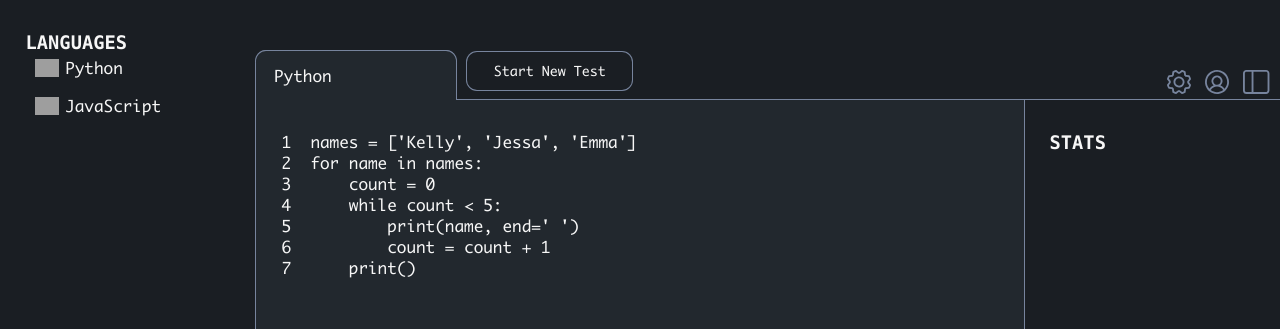
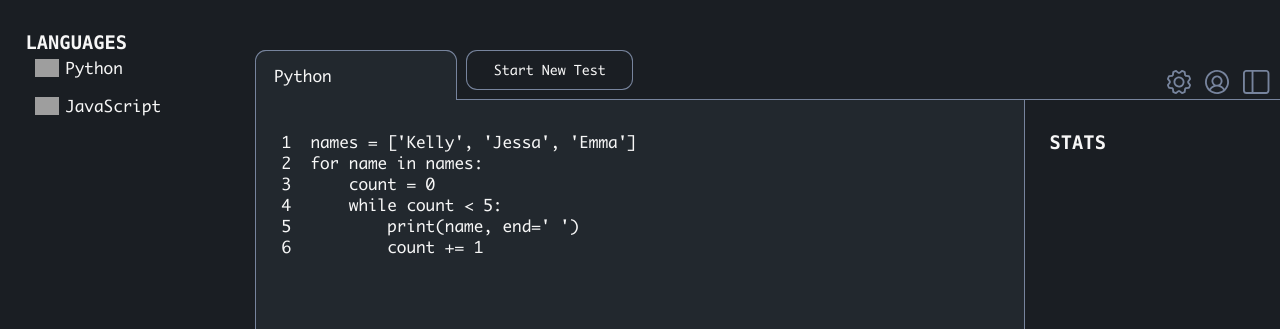
Before and after one commit to myix765/code-typer, a Vue app: page / in a window 1280 px wide. Shown: the top 329 px of the page. Built offline with nearby package versions, Linux system fonts and the light colour scheme; grey boxes are pictures that could not be loaded.

Commit message:
moved snippet starting flow to App.vue

```diff
--- a/src/App.vue
+++ b/src/App.vue
@@ -19,9 +19,7 @@
         <TypingArea
             id="type-panel"
             class="panel"
-            @receive-length="getLength"
-            :current-block-index="currentBlockIndex"
-            :active-lang="activeLang"
+            :current-code-snippet="currentCodeSnippet"
         ></TypingArea>
         <StatsPanel
             id="stats-panel"
@@ -36,6 +34,8 @@ import LanguagePanel from './components/languagePanel.vue'
 import HistoryPanel from './components/historyPanel.vue'
 import TypingArea from './components/typingArea.vue'
 import StatsPanel from './components/statsPanel.vue'
+
+import codeJson from './assets/codeSnippets.json'
 
 export default {
     components: {
@@ -59,23 +59,30 @@ export default {
             ],
             activeLang: "Python",
             codeJSONlength: 0,
-            currentBlockIndex: 0,
+            currentSnippetIndex: 0,
+            codeSnippets: [],
+            currentCodeSnippet: "",
         }
     },
     methods: {
-        getLength(length) {
-            this.codeJSONlength = length
-            this.getRandomIndex()
-        },
         getRandomIndex() {
-            this.currentBlockIndex = Math.floor(Math.random() * this.codeJSONlength)
+            this.currentSnippetIndex = Math.floor(Math.random() * this.codeJSONlength)
+            this.currentCodeSnippet = this.codeSnippets[this.currentSnippetIndex]
         },
         changeActiveLang(langName) {
             this.activeLang = langName
+            this.getCodeOfLang()
+        },
+        getCodeOfLang() {
+            this.codeSnippets = codeJson
+                .filter(snippet => snippet.language === this.activeLang)
+                .map(snippet => snippet.code)
+            this.codeJSONlength = this.codeSnippets.length
             this.getRandomIndex()
-        }
-
-        // (langName) => activeLang = langName
+        },
+    },
+    created() {
+        this.getCodeOfLang()
     },
 }
 </script>
--- a/src/assets/codeBlocks.json
+++ b/src/assets/codeSnippets.json
@@ -1,7 +1,7 @@
 [
     {
         "language": "Python",
-        "code": "names = ['Kelly', 'Jessa', 'Emma']\nfor name in names:\n\tcount = 0\n\twhile count < 5:\n\t\tprint(name, end=' ')\n\t\tcount = count + 1\n\tprint()"
+        "code": "names = ['Kelly', 'Jessa', 'Emma']\nfor name in names:\n\tcount = 0\n\twhile count < 5:\n\t\tprint(name, end=' ')\n\t\tcount += 1"
     },
     {
         "language": "JavaScript",
--- a/src/components/navBar.vue
+++ b/src/components/navBar.vue
@@ -60,6 +60,7 @@ export default {
     align-items: flex-end;
     height: 48%;
     width: 80%;
+    margin-bottom: 1px; /* to hide bottom corner box shadows of the tab */
 }
 
 .tab {
@@ -68,7 +69,6 @@ export default {
     padding: 1.8% 2.2%;
     height: 100%;
     width: 200px;
-    margin-bottom: 1px; /* to hide bottom corner box shadows */
     -webkit-border-radius: 10px 10px 0px 0px;
     border-radius: 10px 10px 0px 0px;
 }
--- a/src/components/typingArea.vue
+++ b/src/components/typingArea.vue
@@ -1,57 +1,22 @@
 <template>
     <div>
-        <p
-            v-if="codeBlocks[currentBlockIndex]"
-            v-html="formatCode(codeBlocks[currentBlockIndex])"
-        ></p>
+        <TypingTest
+            :currentCodeSnippet="currentCodeSnippet"
+        ></TypingTest>
     </div>
 </template>
 
 <script>
-import codeJson from '../assets/codeBlocks.json'
+import TypingTest from './typingTest.vue'
 
 export default {
-    props: ['currentBlockIndex', 'activeLang'],
-    emits: ['receive-length'],
-    data() {
-        return {
-            codeBlocks: [],
-        }
+    props: ['currentCodeSnippet'],
+    components: {
+        TypingTest,
     },
-    created() {
-        // this.codeBlocks = codeJson.map(block => block.code)
-        this.getCodeOfLang()
-        const length = this.codeBlocks.length
-        this.$emit('receive-length', length)
-    },
-    watch: {
-        activeLang(newLang, oldLang) {
-            this.getCodeOfLang()
-        }
-    },
-    methods: {
-        formatCode(code) {
-            let lineNum = 1
-            /* regex to select all \n and beginning of the string */
-            return code.replace(/(\n|^)/g, function(match) {
-                if (match === "\n") {
-                    /* case where inserting lineNum at beginning of newline */
-                    lineNum++
-                    if (lineNum > 9) {
-                        return '<br>' + lineNum + ' '
-                    }
-                    return '<br>' + lineNum + '&nbsp;&nbsp;'
-                } else {
-                    /* case where inserting lineNum at beginning of string */
-                    return lineNum + '&nbsp;&nbsp;'
-                }
-            }).replace(/\t/g, '&nbsp;&nbsp;&nbsp;&nbsp;')
-        },
-        getCodeOfLang() {
-            this.codeBlocks = codeJson
-                .filter(block => block.language === this.activeLang)
-                .map(block => block.code)
-        }
-    }
 }
 </script>
+
+<style scoped>
+
+</style>
--- /dev/null
+++ b/src/components/typingTest.vue
@@ -0,0 +1,35 @@
+<template>
+    <p
+        v-if="currentCodeSnippet"
+        v-html="formatCode(currentCodeSnippet)"
+    ></p>
+</template>
+
+<script>
+export default {
+    props: ['currentCodeSnippet'],
+    methods: {
+        formatCode(code) {
+            let lineNum = 1
+            /* regex to select all \n and beginning of the string */
+            return code.replace(/(\n|^)/g, function(match) {
+                if (match === "\n") {
+                    /* case where inserting lineNum at beginning of newline */
+                    lineNum++
+                    if (lineNum > 9) {
+                        return '<br>' + lineNum + ' '
+                    }
+                    return '<br>' + lineNum + '&nbsp;&nbsp;'
+                } else {
+                    /* case where inserting lineNum at beginning of string */
+                    return lineNum + '&nbsp;&nbsp;'
+                }
+            }).replace(/\t/g, '&nbsp;&nbsp;&nbsp;&nbsp;')
+        },
+    }
+}
+</script>
+
+<style>
+
+</style>
```
